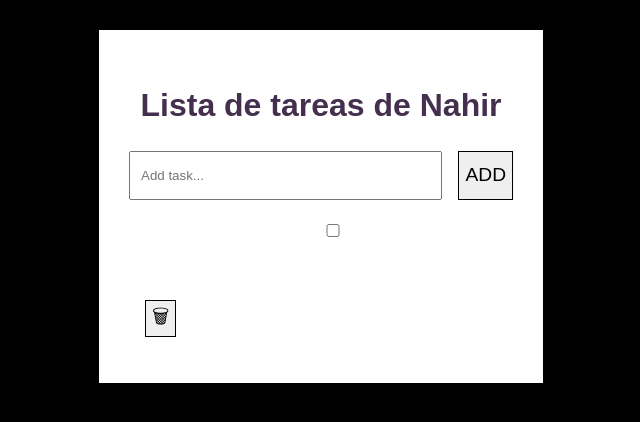
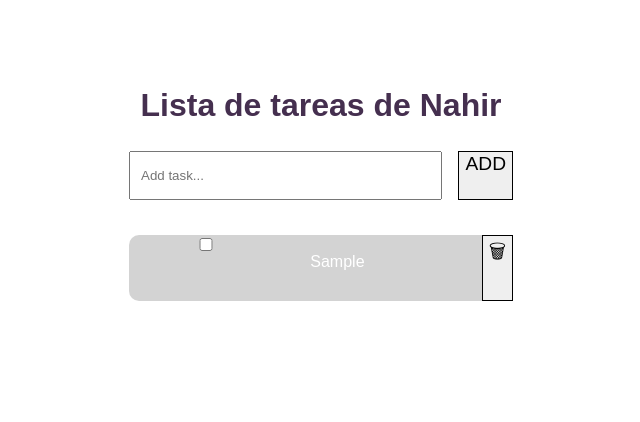
Before and after one commit to NahirIsray24/Web-Tareas0, a plain HTML site: page TP0- Tareas/index.html in a window 1280 px wide. Both pictures are taken after typing "Sample" into the empty fields and a click on the button "ADD". Shown: the whole page, without its empty margins (319-959 px from the left). Drawn offline with Linux system fonts and the light colour scheme.

Commit message:
Update estilo.css

```diff
--- a/TP0- Tareas/estilo.css
+++ b/TP0- Tareas/estilo.css
@@ -4,7 +4,6 @@ body {
 	font-size: 16px;
 	font-family: Arial, Helvetica, sans-serif;
 	line-height: 1.5;
-	background-color: black;
 	color: white;
   }
 
@@ -12,7 +11,6 @@ body {
 	text-align: center;
 	color: rgb(69, 47, 79);
   }
-
   .container {
 	margin-top: 30px;
 	margin-bottom: 30px;
@@ -22,8 +20,6 @@ body {
 	background-color: white;
 	padding: 30px;
   }
-
-
   form {
 	display: flex;
   }
@@ -33,7 +29,6 @@ body {
 	outline: none;
 	width: 400px;
   }
-
   .lista-contenedor {
 	width: 100%;
 	color: darkslategray;
@@ -46,32 +41,38 @@ body {
     list-style: none;
 }
 
-div#div{
-	display: flex;
-	flex-direction: row;
-}
 
-input[type="checkbox"]:checked{
-    margin-right: 1rem;
-
-}
 
 button{
     font-size: 1.2rem;
     border: 1px solid black;
 	margin-left: 1rem;
+	display: flex;
 }
 
-lista {
+
+p {
+	margin: 0;
+	padding: 15px;
+	width: 100%;
+  }
+  li {
 	list-style: none;
 	background-color: lightgray;
 	border-radius: 10px;
 	margin-top: 15px;
 	display: flex;
   }
+  input[type="checkbox"]{
+    margin-bottom: 50px;
+	font-size: 1.2rem;
+    border: 1px solid black;
+	margin-right: 1rem;
+	display: flex;
+}
 
-  lista parrafo {
-	margin: 0;
-	padding: 15px;
-	width: 100%;
-  }
+
+input[type="checkbox"]:checked+p{
+    text-decoration: line-through;
+
+}
```
